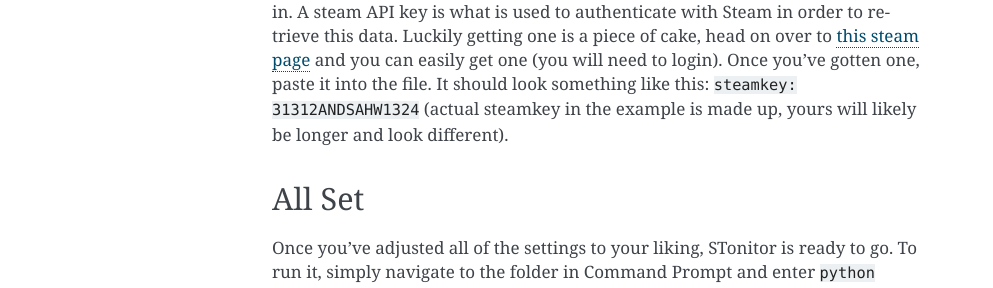
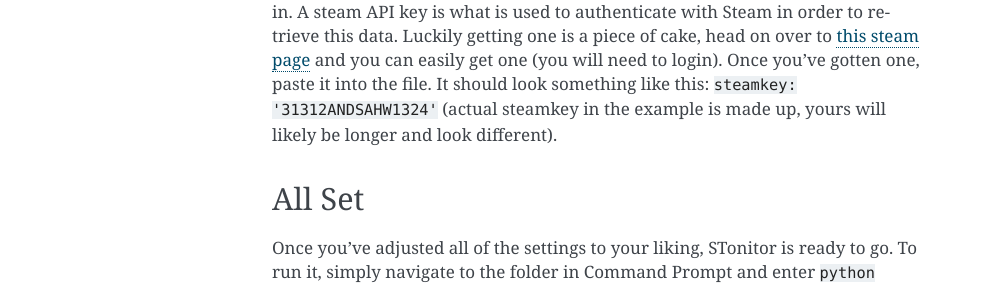
Before and after one commit to BLANK-TH/TSonitor, a Sphinx documentation site: the page built from docs/source/setup.rst, in a window 1280 px wide. Shown: the part 713-1001 px from the top of the page, without its empty margins (148-1141 px from the left). Built offline with Sphinx 7.4.7, drawn with Linux system fonts in a browser that asks for light colours.

Commit message:
fix inaccuracy

```diff
--- a/docs/source/setup.rst
+++ b/docs/source/setup.rst
@@ -22,7 +22,7 @@
 (and/or CS:GO playtime) feature, you'll need to fill this in. A steam API key is what is used to authenticate with
 Steam in order to retrieve this data. Luckily getting one is a piece of cake, head on over to
 `this steam page <https://steamcommunity.com/dev/apikey>`_ and you can easily get one (you will need to login). Once
-you've gotten one, paste it into the file. It should look something like this: ``steamkey: 31312ANDSAHW1324`` (actual
+you've gotten one, paste it into the file. It should look something like this: ``steamkey: '31312ANDSAHW1324'`` (actual
 steamkey in the example is made up, yours will likely be longer and look different).
 
 All Set
```
